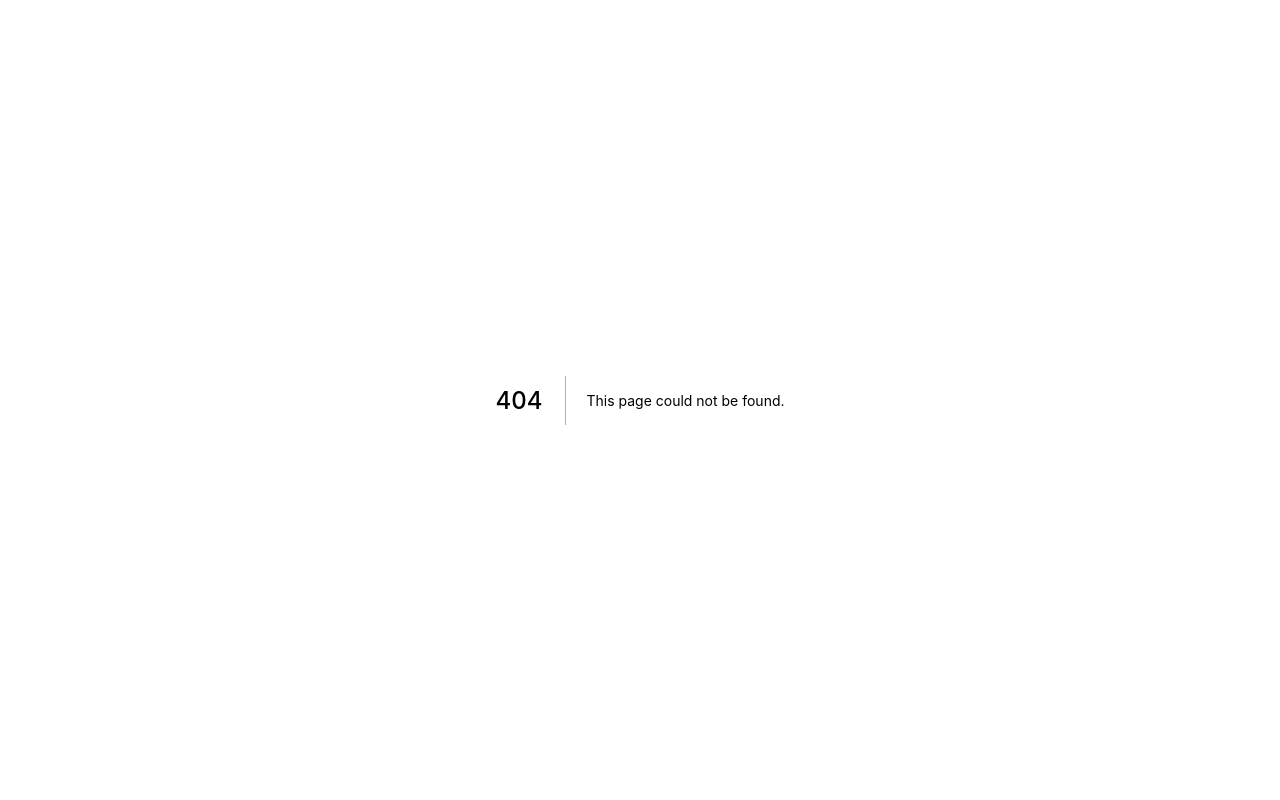
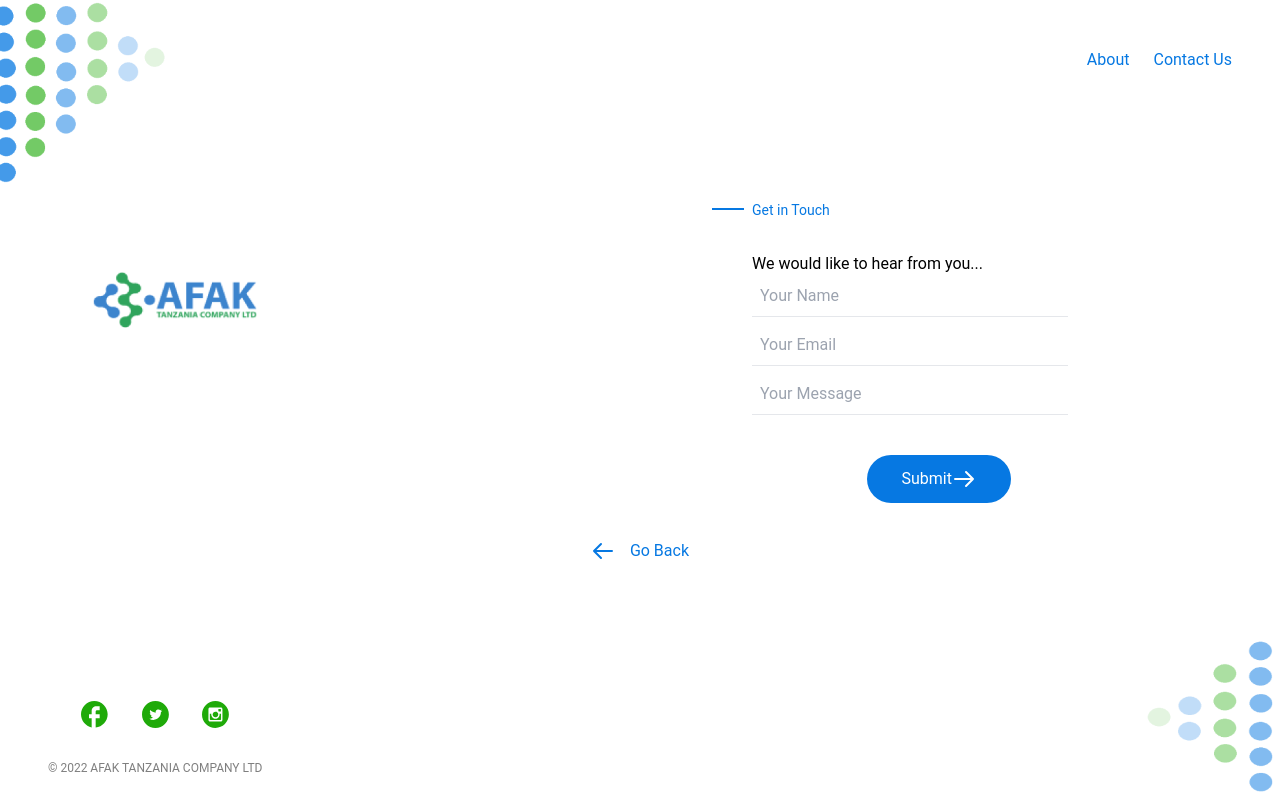
Before and after one commit to azeez1776/AFAK, a Next.js app: page /contact in a window 1280 px wide. Before the commit this address had no page. Built offline with nearby package versions, Linux system fonts and the light colour scheme.

Commit message:
:lipstick: update: added about and contact

```diff
--- a/components/Header/index.tsx
+++ b/components/Header/index.tsx
@@ -1,14 +1,19 @@
 import Image from 'next/image'
+import Link from 'next/link'
 import React from 'react'
 import pattern from '../../public/pattern.png'
 
 const Header = () => {
   return (
-    <div className="flex justify-between w-full">
+    <div className="flex justify-between items-start w-full">
         <Image src={pattern} alt="pattern" width={180} height={200} />
         <div className="flex space-x-6 text-blue px-12 py-12 cursor-pointer">
+            <Link href="/about">
             <a>About</a>
-            <a>Contact US</a>
+            </Link>
+            <Link href="/contact">
+            <a>Contact Us</a>
+            </Link>
         </div>
     </div>
   )
--- /dev/null
+++ b/pages/about.tsx
@@ -0,0 +1,89 @@
+import type { NextPage } from "next";
+import Head from "next/head";
+import Image from "next/image";
+import Link from "next/link";
+import Header from "../components/Header";
+import brand from "../public/brand.png";
+import facebook from "../public/facebook.svg";
+import insta from "../public/insta.svg";
+import twitter from "../public/twitter.svg";
+import pattern2 from "../public/pattern2.png";
+import download from "../public/download.svg";
+
+const About: NextPage = () => {
+  return (
+    <div>
+      <Head>
+        <title>Create Next App</title>
+        <meta name="description" content="Generated by create next app" />
+        <link rel="icon" href="/favicon.ico" />
+      </Head>
+
+      <main>
+        <Header />
+        <div className="flex justify-between items-start w-11/12">
+          <Image src={brand} alt="brand" width={350} height={200} />
+          <div className="flex flex-col space-y-8 w-2/5">
+            <div className="flex flex-col space-y-2">
+              <div className="flex flex-row">
+                <div className="border-t-2 border-blue w-8 h-1 my-auto mx-2"></div>
+                <p className="text-blue text-sm font-bold">Get to Know Us</p>
+              </div>
+              <p className="text-lg font-normal">
+                We are an Innovative firm based in Dar es Salaam, Tanzania. Our
+                main focus is developing digital solutions for the community and
+                businesses.
+              </p>
+              <p className=" text-lg font-normal">
+                We have a range of digital solutions starting from UI/UX Design,
+                Web design, Software Developmnet, Mobile App Development and
+                Linux System Administration
+              </p>
+            </div>
+            <button className="bg-blue text-white font-bold text-lg rounded-full w-64 h-12 flex justify-evenly items-center cursor-pointer">
+              <Image src={download} alt="download" />
+              Download Our Profile
+            </button>
+          </div>
+        </div>
+      </main>
+      <div className="flex justify-center h-24 items-center z-10">
+          <Link href="/">
+        <button className=" text-blue flex justify-evenly w-32 cursor-pointer">
+          <svg
+            xmlns="http://www.w3.org/2000/svg"
+            className=" h-6 w-6"
+            fill="none"
+            viewBox="0 0 24 24"
+            stroke="currentColor"
+            strokeWidth={2}
+          >
+            <path
+              strokeLinecap="round"
+              strokeLinejoin="round"
+              d="M10 19l-7-7m0 0l7-7m-7 7h18"
+            />
+          </svg>
+          Go Back
+        </button>
+        </Link>
+      </div>
+
+      <footer className="flex justify-between items-end w-full absolute bottom-0 pb-2 z-0">
+        <div className="flex flex-col space-y-8 pl-12 pb-4">
+          <div className="flex justify-evenly">
+            <Image className="ml-4" src={facebook} alt="facebook" />
+            <Image className="ml-4" src={twitter} alt="twitter" />
+            <Image className="ml-4" src={insta} alt="instagram" />
+          </div>
+          <p className="text-black/50 text-xs">
+            &copy; 2022 AFAK TANZANIA COMPANY LTD
+          </p>
+        </div>
+        <Image src={pattern2} alt="pattern" width={150} height={220} />
+      </footer>
+    </div>
+  );
+};
+
+export default About;
--- /dev/null
+++ b/pages/contact.tsx
@@ -0,0 +1,109 @@
+import type { NextPage } from "next";
+import Head from "next/head";
+import Link from "next/link";
+import Image from "next/image";
+import Header from "../components/Header";
+import brand from "../public/brand.png";
+import facebook from "../public/facebook.svg";
+import insta from "../public/insta.svg";
+import twitter from "../public/twitter.svg";
+import pattern2 from "../public/pattern2.png";
+
+const Contact: NextPage = () => {
+  return (
+    <div>
+      <Head>
+        <title>Create Next App</title>
+        <meta name="description" content="Generated by create next app" />
+        <link rel="icon" href="/favicon.ico" />
+      </Head>
+
+      <main>
+        <Header />
+        <div className="flex justify-between items-start w-11/12">
+          <Image src={brand} alt="brand" width={350} height={200} />
+          <div className="flex flex-col space-y-8 w-2/5">
+            <div className="flex flex-row">
+              <div className="border-t-2 border-blue w-8 h-1 my-auto mx-2"></div>
+              <p className="text-blue text-sm">Get in Touch</p>
+            </div>
+            <div className="flex flex-col ml-12">
+              <p>We would like to hear from you...</p>
+              <input
+                className="border-b border-gray p-2 mb-2 w-3/4 outline-none"
+                placeholder="Your Name"
+                type="text"
+              />
+              <input
+                className="border-b border-gray p-2 mb-2 w-3/4 outline-none"
+                placeholder="Your Email"
+                type="email"
+              />
+              <input
+                className="border-b border-gray p-2 mb-2 w-3/4 outline-none"
+                placeholder="Your Message"
+                type="text"
+              />
+            </div>
+            <div className="flex justify-center items-center">
+              <button className="bg-blue text-white w-36 h-12 flex justify-center items-center rounded-full">
+                Submit
+                <svg
+                  xmlns="http://www.w3.org/2000/svg"
+                  className="h-6 w-6"
+                  fill="none"
+                  viewBox="0 0 24 24"
+                  stroke="currentColor"
+                  strokeWidth={2}
+                >
+                  <path
+                    strokeLinecap="round"
+                    strokeLinejoin="round"
+                    d="M14 5l7 7m0 0l-7 7m7-7H3"
+                  />
+                </svg>
+              </button>
+            </div>
+          </div>
+        </div>
+      </main>
+      <div className="flex justify-center h-24 items-center">
+          <Link href="/about">
+        <button className=" text-blue flex justify-evenly w-32 cursor-pointer">
+          <svg
+            xmlns="http://www.w3.org/2000/svg"
+            className=" h-6 w-6"
+            fill="none"
+            viewBox="0 0 24 24"
+            stroke="currentColor"
+            strokeWidth={2}
+          >
+            <path
+              strokeLinecap="round"
+              strokeLinejoin="round"
+              d="M10 19l-7-7m0 0l7-7m-7 7h18"
+            />
+          </svg>
+          Go Back
+        </button>
+        </Link>
+      </div>
+
+      <footer className="flex justify-between items-end w-full absolute bottom-0 pb-2">
+        <div className="flex flex-col space-y-8 pl-12 pb-4">
+          <div className="flex justify-evenly">
+            <Image className="ml-4" src={facebook} alt="facebook" />
+            <Image className="ml-4" src={twitter} alt="twitter" />
+            <Image className="ml-4" src={insta} alt="instagram" />
+          </div>
+          <p className="text-black/50 text-xs">
+            &copy; 2022 AFAK TANZANIA COMPANY LTD
+          </p>
+        </div>
+        <Image src={pattern2} alt="pattern" width={150} height={220} />
+      </footer>
+    </div>
+  );
+};
+
+export default Contact;
--- a/pages/index.tsx
+++ b/pages/index.tsx
@@ -19,7 +19,7 @@ const Home: NextPage = () => {
 
       <main>
         <Header />
-        <div className="flex justify-between w-11/12">
+        <div className="flex justify-between w-11/12 items-start">
           <Image src={brand} alt="brand" width={350} height={200} />
           <div className="flex flex-col space-y-8">
             <div className="flex flex-col space-y-2">
```
Also changed, not shown: public/download.svg (added).
